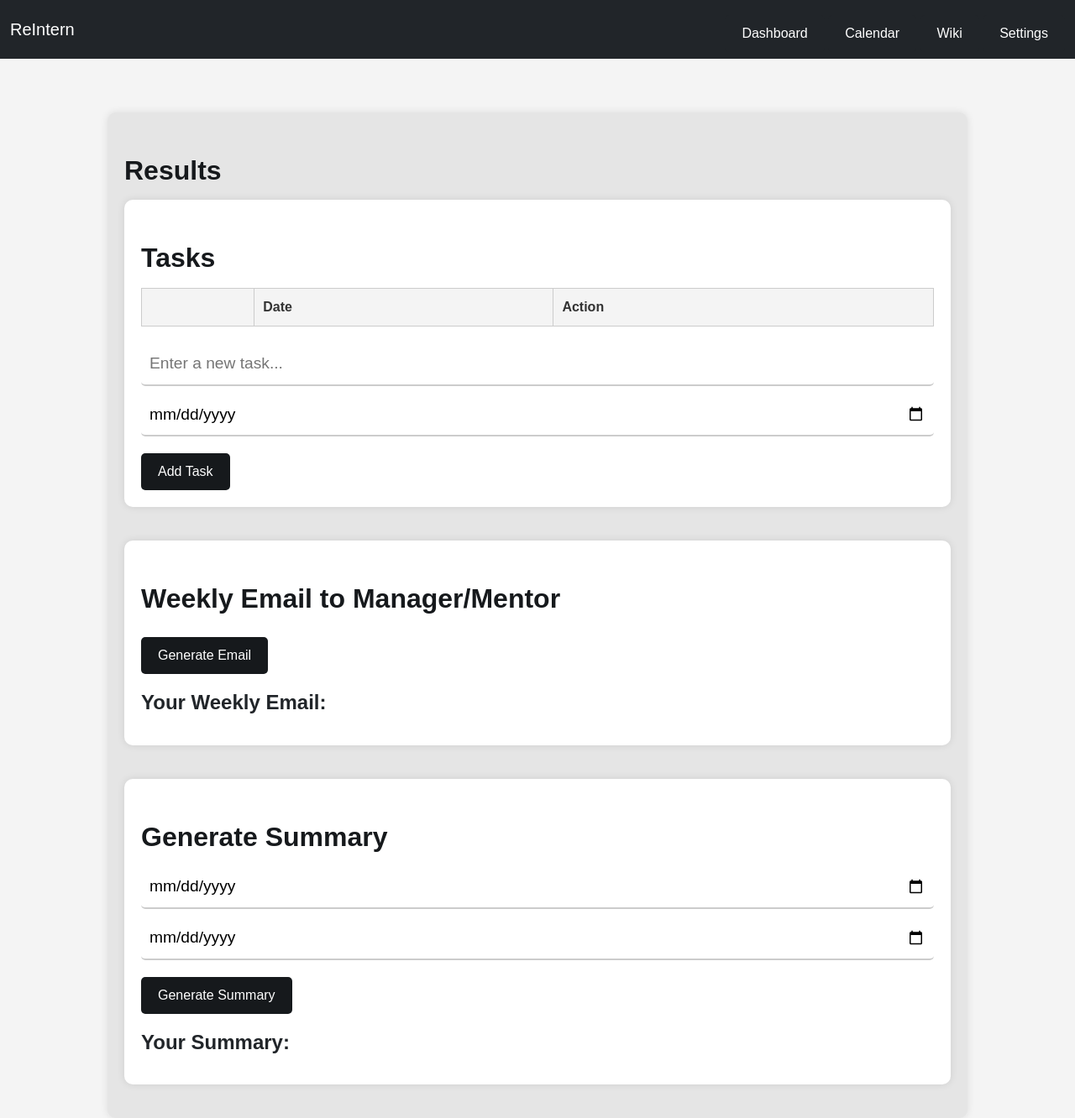
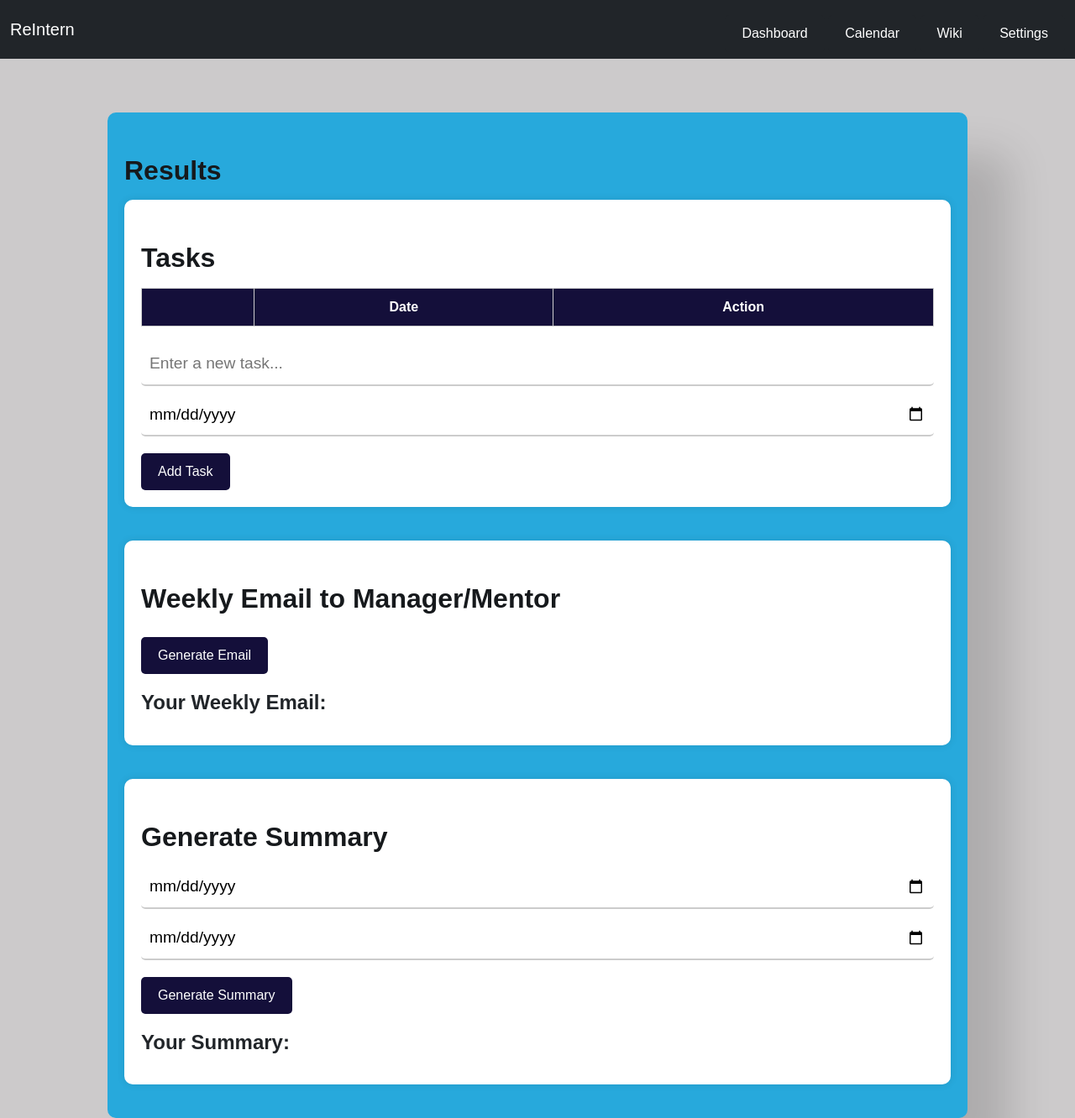
Before and after one commit to TheManWhoLikesToCode/ReIntern, a Flask app: page /dashboard in a window 1280 px wide. Shown: the whole page at 84% size. Run offline with Flask 3, Linux system fonts and the light colour scheme; a user stored in the database is signed in; lists and menus that the app fills with data are empty.

Commit message:
Styled main pages

```diff
--- a/app.py
+++ b/app.py
@@ -341,4 +341,4 @@ def settings():
 if __name__ == '__main__':
     with app.app_context():
         db.create_all()
-    app.run(debug=True, host="0.0.0.0")
+    app.run(debug=True, host="0.0.0.0", port=3000)
--- a/static/style_two.css
+++ b/static/style_two.css
@@ -6,7 +6,7 @@ body {
   height: 100vh;
   width: 100%;
   font-family: Arial, sans-serif;
-  background-color: #f4f4f4;
+  background-color: #CCCACB;
   background-size: cover;
   background-position: center;
 }
@@ -84,7 +104,7 @@ li {
   padding: 20px;
   background-color: #e5e5e5;
   border-radius: 10px;
-  box-shadow: 0px 0px 10px rgba(0, 0, 0, 0.1);
+  box-shadow: 50px 50px 50px rgba(0, 0, 0, 0.15);
 }
 
 .task-container {
--- a/templates/dashboard.html
+++ b/templates/dashboard.html
@@ -1,7 +1,7 @@
 {% extends 'layout_two.html' %} {% block content %}
 
 <div class="dashboard_page">
-  <div class="box">
+  <div class="box" style="background-color: #27A9DC">
     <h1 class="title">Results</h1>
     <div class="task-container">
       <div class="tasks">
@@ -9,9 +9,9 @@
         <table id="taskTable">
           <thead>
             <tr>
-              <th></th>
-              <th>Date</th>
-              <th>Action</th>
+              <th style="background-color: #140F3A; color: white;"></th>
+              <th style="background-color: #140F3A; color: white; text-align: center;">Date</th>
+              <th style="background-color: #140F3A; color: white; text-align: center;">Action</th>
             </tr>
           </thead>
           <tbody>
@@ -21,8 +21,9 @@
               <td>{{ task.date.strftime('%Y-%m-%d') }}</td>
               <td>
                 <button
-                  class="btn"
-                  onclick="deleteTask({{ task.id | tojson | safe }})"
+                  class="btn center_object"
+                  onclick="deleteTask( {{ task.id | tojson | safe }} )"
+                  style="background-color: #140F3A;"
                 >
                   Delete
                 </button>
@@ -33,13 +34,13 @@
         </table>
         <input type="text" id="newTask" placeholder="Enter a new task..." />
         <input type="date" id="taskDate" />
-        <button class="btn" onclick="addTask()">Add Task</button>
+        <button class="btn" onclick="addTask()" style="background-color: #140F3A;">Add Task</button>
       </div>
 
       <div class="email">
         <h2>Weekly Email to Manager/Mentor</h2>
         <p id="emailContent"></p>
-        <button class="btn" onclick="generateEmail()">Generate Email</button>
+        <button class="btn" onclick="generateEmail()" style="background-color: #140F3A;">Generate Email</button>
         <h3 style="margin-top: 20px">Your Weekly Email:</h3>
         <p id="emailResult"></p>
       </div>
@@ -48,7 +49,7 @@
         <h2>Generate Summary</h2>
         <input type="date" id="startDate" />
         <input type="date" id="endDate" />
-        <button class="btn" onclick="generateSummary()">
+        <button class="btn" onclick="generateSummary()" style="background-color: #140F3A;">
           Generate Summary
         </button>
         <h3 style="margin-top: 20px">Your Summary:</h3>
```
Also changed, not shown: other parts of static/style_two.css (+22 -11 lines), templates/index.html (+22 -18 lines), instance/database.db.
